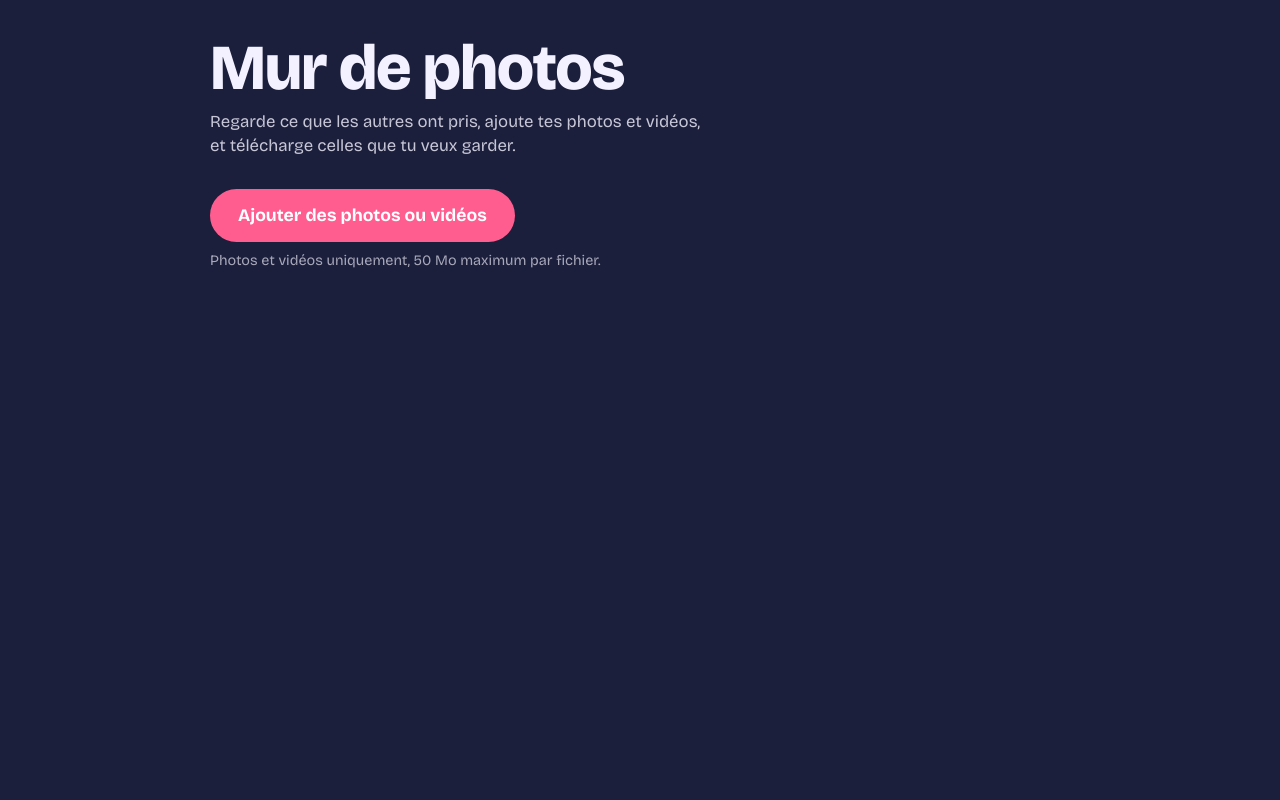
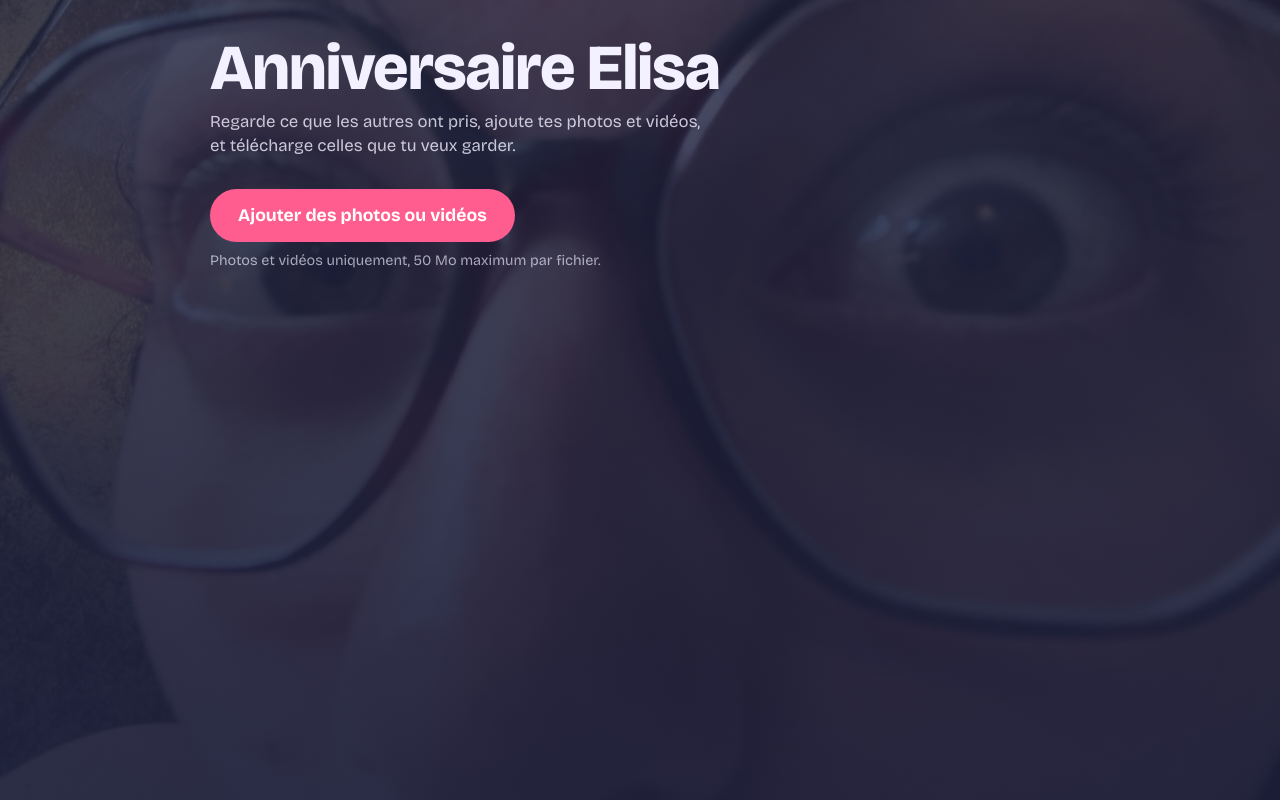
Before and after one commit to victorarcas09/mur-photos, a plain HTML site: page index.html in a window 1280 px wide. Drawn offline with nearby package versions, Linux system fonts and the light colour scheme; no server answers.

Commit message:
Add files via upload

```diff
--- a/index.html
+++ b/index.html
@@ -3,7 +3,7 @@
 <head>
 <meta charset="utf-8">
 <meta name="viewport" content="width=device-width, initial-scale=1, viewport-fit=cover">
-<title>Mur de photos</title>
+<title>Anniversaire Elisa</title>
 <link rel="preconnect" href="https://fonts.googleapis.com">
 <link rel="preconnect" href="https://fonts.gstatic.com" crossorigin>
 <link href="https://fonts.googleapis.com/css2?family=Bricolage+Grotesque:opsz,wght@12..96,400;12..96,700;12..96,800&display=swap" rel="stylesheet">
@@ -26,6 +26,11 @@
     font-family: "Bricolage Grotesque", system-ui, -apple-system, "Segoe UI", sans-serif;
     min-height: 100vh;
     padding: env(safe-area-inset-top) 0 env(safe-area-inset-bottom);
+  }
+  /* Photo de fond : mets une image nommée fond.jpg à côté de index.html */
+  body::before {
+    content: ""; position: fixed; inset: 0; z-index: -1;
+    background: linear-gradient(rgba(27,31,59,.80), rgba(27,31,59,.92)), url("fond.jpg") center / cover no-repeat;
   }
   header { max-width: 900px; margin: 0 auto; padding: 36px 20px 8px; }
   h1 { font-size: clamp(2.2rem, 8vw, 4rem); line-height: 1; margin: 0 0 10px; font-weight: 800; letter-spacing: -0.02em; }
@@ -88,7 +93,7 @@
 <body>
 
 <header>
-  <h1>Mur de photos</h1>
+  <h1>Anniversaire Elisa</h1>
   <p>Regarde ce que les autres ont pris, ajoute tes photos et vidéos, et télécharge celles que tu veux garder.</p>
 </header>
 
```
Also changed, not shown: fond.jpg (added).
